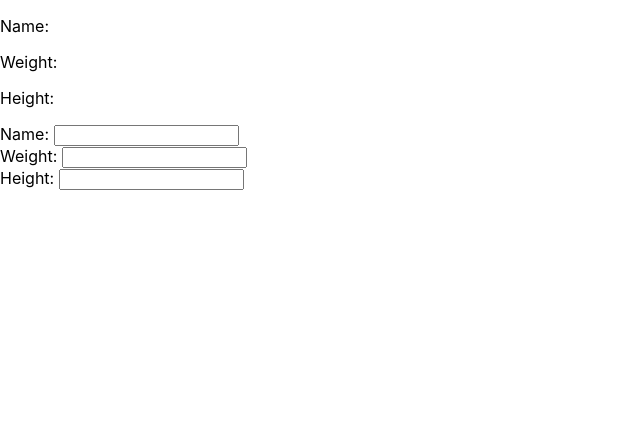
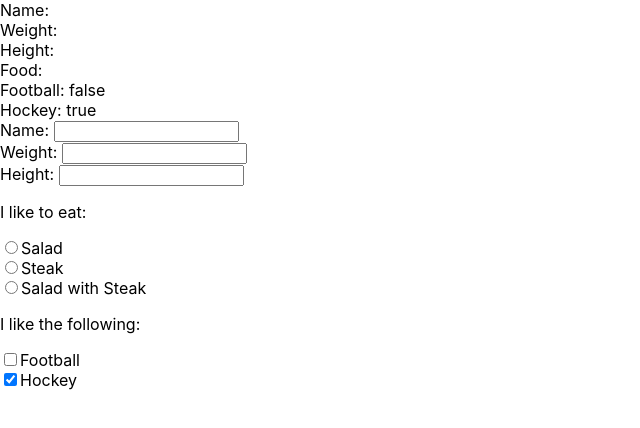
Before and after one commit to PaulAndCode/yt-react-hooks-usestate, a React (Create React App) app: page / in a window 1280 px wide. Shown: the top 428 px of the page, without its empty margins (0-640 px from the left). Built offline with nearby package versions, Linux system fonts and the light colour scheme.

Commit message:
Video 2: Radios and Checkboxes

```diff
--- a/src/App.js
+++ b/src/App.js
@@ -3,36 +3,115 @@ import map from 'lodash/map';
 import startCase from 'lodash/startCase';
 import './App.css';
 
-const Input = ({label, id, handleChange, name, type}) => (
+const Input = ({label, id, handleChange, name, type, value}) => (
   <>
     <label htmlFor={id}>{label}</label>
-    <input type={type || 'text'} id={id} name={name || id} onChange={handleChange} />
+    <input
+      type={type || 'text'}
+      id={id}
+      name={name || id}
+      onChange={handleChange}
+      value={value}
+    />
+    <br />
+  </>
+);
+
+const Radio = ({label, id, handleChange, name, form}) => (
+  <>
+    <input
+      type="radio"
+      id={id}
+      name={name}
+      onChange={handleChange}
+      value={id}
+      checked={form[name] === id}
+    />
+    <label htmlFor={id}>{label}</label>
+    <br />
+  </>
+);
+
+const Checkbox = ({label, id, handleChange, form}) => (
+  <>
+    <input
+      type="checkbox"
+      id={id}
+      name={id}
+      value={id}
+      onChange={handleChange}
+      checked={form[id]}
+    />
+    <label htmlFor={id}>{label}</label>
     <br />
   </>
 );
 
 function App() {
-  const [form, setFormValue] = useState({name: '', weight: '', height: ''});
+  const [form, setFormValue] = useState({
+    name: '',
+    weight: '',
+    height: '',
+    food: '',
+    football: false,
+    hockey: true,
+  });
 
   const handleChange = (e) => {
-    const {name, value} = e.target;
+    const {name, value, type, checked} = e.target;
+    //console.log({...e.target});
     setFormValue((prevFormValues) => ({
       ...prevFormValues,
-      [name]: value,
+      [name]: type === 'checkbox' ? checked : value,
     }));
   };
 
   return (
     <>
       {map(form, (val, key) => (
-        <p key={key}>
+        <div key={key}>
           {`${startCase(key)}: `}
-          {val}
-        </p>
+          {`${val}`}
+        </div>
       ))}
-      <Input label="Name: " id="name" handleChange={handleChange} />
-      <Input label="Weight: " id="weight" handleChange={handleChange} />
-      <Input label="Height: " id="height" handleChange={handleChange} />
+      <Input label="Name: " id="name" handleChange={handleChange} value={form.name} />
+      <Input
+        label="Weight: "
+        id="weight"
+        handleChange={handleChange}
+        value={form.weight}
+      />
+      <Input
+        label="Height: "
+        id="height"
+        handleChange={handleChange}
+        value={form.height}
+      />
+      <p>I like to eat:</p>
+      <Radio
+        form={form}
+        name="food"
+        label="Salad"
+        id="salad"
+        handleChange={handleChange}
+      />
+      <Radio
+        form={form}
+        name="food"
+        label="Steak"
+        id="steak"
+        handleChange={handleChange}
+      />
+      <Radio
+        form={form}
+        name="food"
+        label="Salad with Steak"
+        id="saladWithSteak"
+        handleChange={handleChange}
+      />
+      <p>I like the following: </p>
+      <Checkbox form={form} label="Football" id="football" handleChange={handleChange} />
+      <Checkbox form={form} label="Hockey" id="hockey" handleChange={handleChange} />
     </>
   );
 }
```
